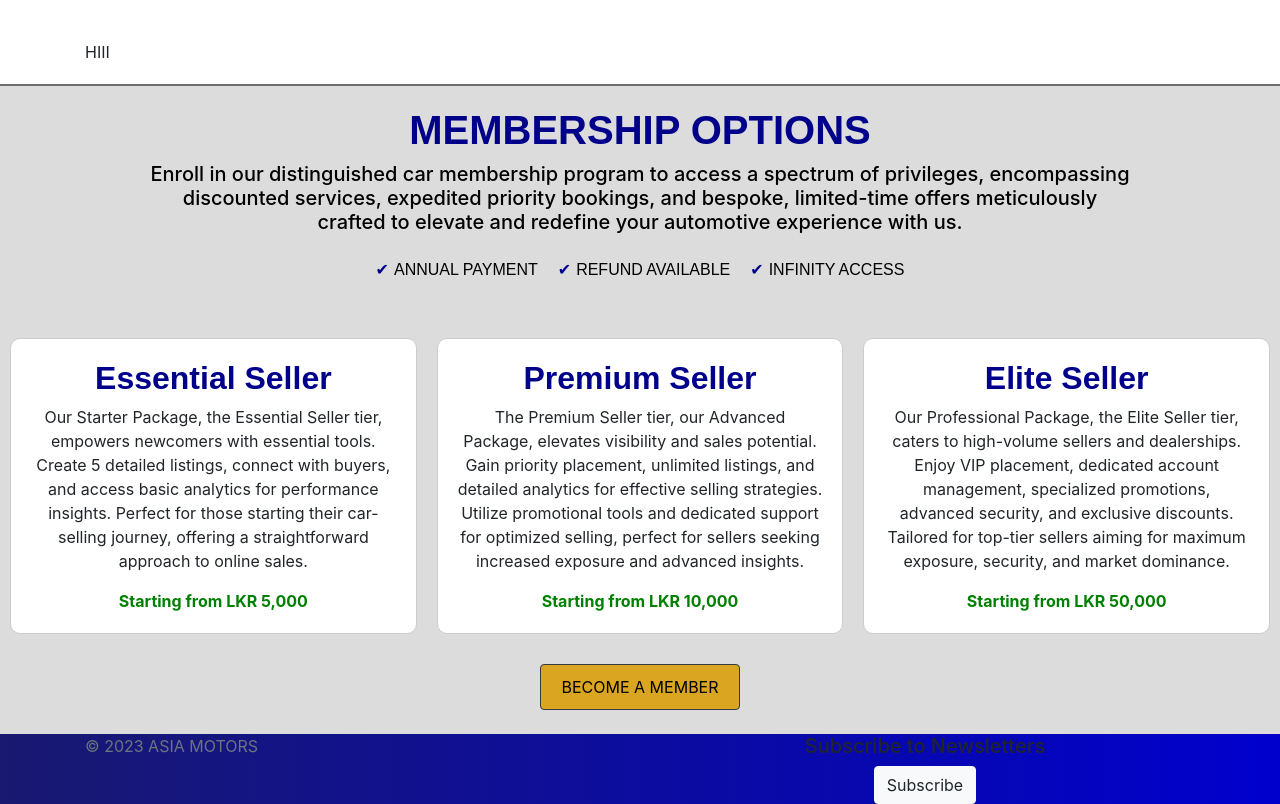
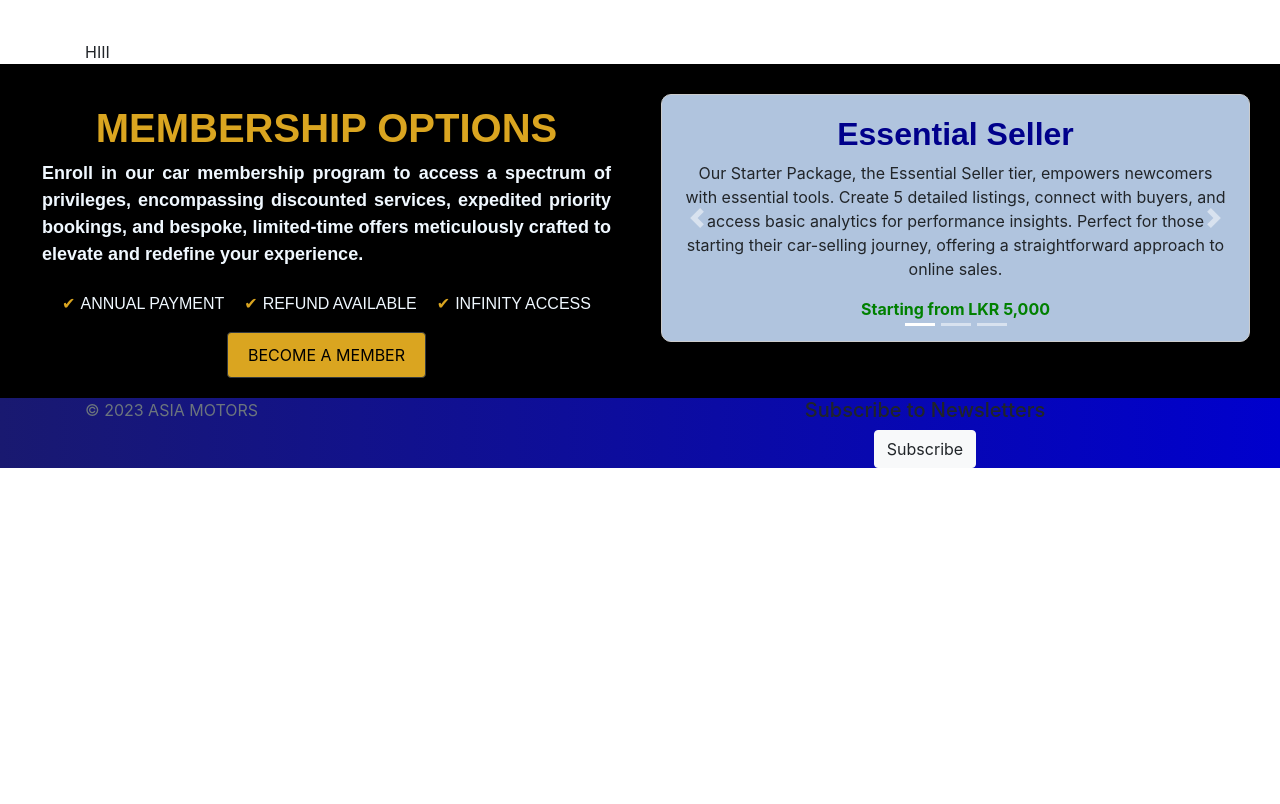
Before and after one commit to SanidiUthsari/BAD--DJANGO-PROJECT-, a Django app: page /Aboutus/ in a window 1280 px wide. Shown: the part 152-956 px from the top of the page. After the commit the page ends 620 px from the top, so only its background shows below. Run offline with Django 4.2, Linux system fonts and the light colour scheme; some libraries are stand-ins or nearby versions.

Commit message:
Modifed member section

```diff
--- a/showroom/templates/showroom/membership.html
+++ b/showroom/templates/showroom/membership.html
@@ -1,57 +1,75 @@
-<body>
-<div style="background-color: #DCDCDC;">
+<div style="display: flex; background-color: #000000; padding: 20px;">
+          <hr style="border: 1px solid rgba(0, 0, 0, 0.5); margin-top: 20px;">
 
-    <hr style="border: 1px solid rgba(0, 0, 0, 0.5); margin-top: 20px;">
-    <h1 style="color: #00008B; text-align: center; margin-top: 20px; font-weight: bold; font-family: 'Arial', sans-serif;">MEMBERSHIP OPTIONS</h1>
-    <h5 style="text-align: center; color: #000000; margin: 0 150px;">
-    Enroll in our distinguished car membership program to access a spectrum of privileges, encompassing discounted services, expedited priority bookings, and bespoke, limited-time offers meticulously crafted to elevate and redefine your automotive experience with us.
-</h5>
+    <div style="flex: 1; padding-right: 20px; ">
+        <h1 style="color: #DAA520; text-align: center; margin-top: 20px; font-weight: bold; font-family: 'Arial', sans-serif;">MEMBERSHIP OPTIONS</h1>
+        <p style="text-align: center; color: #F0F8FF; margin: 0 20px; font-family: 'Arial', sans-serif; font-size: 18px; font-weight: bold; text-align: justify;">
+        Enroll in our car membership program to access a spectrum of privileges, encompassing discounted services, expedited priority bookings, and bespoke, limited-time offers meticulously crafted to elevate and redefine your experience.
+        </p>
         <br>
+
+
         <div style="display: flex; justify-content: center; font-family: Arial, sans-serif;">
               <ul style="list-style: none; padding: 0; display: flex;">
-    <li style="color: black; display: flex; align-items: center; margin-right: 20px;">
-      <span style="color: #00008B; margin-right: 5px;">✔</span> ANNUAL PAYMENT
+                <li style="color: #F0F8FF; display: flex; align-items: center; margin-right: 20px;">
+                  <span style="color: #DAA520; margin-right: 5px;">✔</span> ANNUAL PAYMENT
                 </li>
-    <li style="color: black; display: flex; align-items: center; margin-right: 20px;">
-      <span style="color: #00008B; margin-right: 5px;">✔</span> REFUND AVAILABLE
+                <li style="color: #F0F8FF; display: flex; align-items: center; margin-right: 20px;">
+                  <span style="color: #DAA520; margin-right: 5px;">✔</span> REFUND AVAILABLE
                 </li>
-    <li style="color: black; display: flex; align-items: center;">
-      <span style="color: #00008B; margin-right: 5px;">✔</span> INFINITY ACCESS
+                <li style="color: #F0F8FF; display: flex; align-items: center;">
+                  <span style="color: #DAA520; margin-right: 5px;">✔</span> INFINITY ACCESS
                 </li>
               </ul>
         </div>
-    <div style="display: flex;
-        justify-content: center;
-        align-items: center;
-        flex-wrap: wrap;
-        margin-top: 30px;">
+        <div style="text-align: center; margin-top: 0.125px;">
+        <a href="{% url 'account:register' %}" class="btn btn-outline-dark" style="background-color: #DAA520; color: black; padding: 10px 20px; text-decoration: none;">BECOME A MEMBER</a>
+        </div>
+    </div>
 
-        <div style="flex: 1;
-        margin: 10px;
-        border: 1px solid #ccc;
-        padding: 20px;
-        border-radius: 10px;
-        background-color: #ffffff;">
+  <!-- Membership Slideshow -->
+<div style="flex: 1;">
+    <div id="carouselExampleIndicators" class="carousel slide" data-ride="carousel">
+        <ol class="carousel-indicators">
+            <li data-target="#carouselExampleIndicators" data-slide-to="0" class="active"></li>
+            <li data-target="#carouselExampleIndicators" data-slide-to="1"></li>
+            <li data-target="#carouselExampleIndicators" data-slide-to="2"></li>
+        </ol>
+        <div class="carousel-inner">
+            <div class="carousel-item active">
+                <!-- First Membership Slide -->
+                <div style="flex: 1; margin: 10px; border: 1px solid #ccc; padding: 20px; border-radius: 10px; background-color: #B0C4DE;">
                     <h2 style="margin-top: 0; text-align: center; font-family: Arial, sans-serif; font-weight: bold; color: #00008B;">Essential Seller</h2>
                     <p style="text-align: center;">Our Starter Package, the Essential Seller tier, empowers newcomers with essential tools. Create 5 detailed listings, connect with buyers, and access basic analytics for performance insights. Perfect for those starting their car-selling journey, offering a straightforward approach to online sales.</p>
                     <strong style="display: block; text-align: center; color: green;">Starting from LKR 5,000</strong>
                 </div>
-      <div style="flex: 1; margin: 10px; border: 1px solid #ccc; padding: 20px; border-radius: 10px; background-color: #ffffff;">
+            </div>
+            <div class="carousel-item">
+                <!-- Second Membership Slide -->
+                <div style="flex: 1; margin: 10px; border: 1px solid #ccc; padding: 20px; border-radius: 10px; background-color: #B0C4DE;">
                     <h2 style="margin-top: 0; text-align: center; font-family: Arial, sans-serif; font-weight: bold; color: #00008B;">Premium Seller</h2>
                     <p style="text-align: center;">The Premium Seller tier, our Advanced Package, elevates visibility and sales potential. Gain priority placement, unlimited listings, and detailed analytics for effective selling strategies. Utilize promotional tools and dedicated support for optimized selling, perfect for sellers seeking increased exposure and advanced insights.</p>
                     <strong style="display: block; text-align: center; color: green;">Starting from LKR 10,000</strong>
                 </div>
-
-        <div style="flex: 1; margin: 10px; border: 1px solid #ccc; padding: 20px; border-radius: 10px; background-color: #ffffff;">
+            </div>
+            <div class="carousel-item">
+                <!-- Third Membership Slide -->
+                <div style="flex: 1; margin: 10px; border: 1px solid #ccc; padding: 20px; border-radius: 10px; background-color: #B0C4DE;">
                     <h2 style="margin-top: 0; text-align: center; font-family: Arial, sans-serif; font-weight: bold; color: #00008B;">Elite Seller</h2>
                     <p style="text-align: center;">Our Professional Package, the Elite Seller tier, caters to high-volume sellers and dealerships. Enjoy VIP placement, dedicated account management, specialized promotions, advanced security, and exclusive discounts. Tailored for top-tier sellers aiming for maximum exposure, security, and market dominance.</p>
                     <strong style="display: block; text-align: center; color: green;">Starting from LKR 50,000</strong>
                 </div>
             </div>
+        </div>
+        <a class="carousel-control-prev" href="#carouselExampleIndicators" role="button" data-slide="prev">
+            <span class="carousel-control-prev-icon" aria-hidden="true"></span>
+            <span class="sr-only">Previous</span>
+        </a>
+         <a class="carousel-control-next" href="#carouselExampleIndicators" role="button" data-slide="next">
+            <span class="carousel-control-next-icon" aria-hidden="true"></span>
+            <span class="sr-only">Next</span>
+        </a>
+    </div>
+</div>
 
-    <div style="text-align: center; margin-top: 20px;">
-        <a href="{% url 'account:register' %}" class="btn btn-outline-dark" style="background-color: #DAA520; color: black; padding: 10px 20px; text-decoration: none;">BECOME A MEMBER</a>
 </div>
-    <br>
-</div>
-</body>
```
Lines whose indentation alone changed are shown as unchanged.
